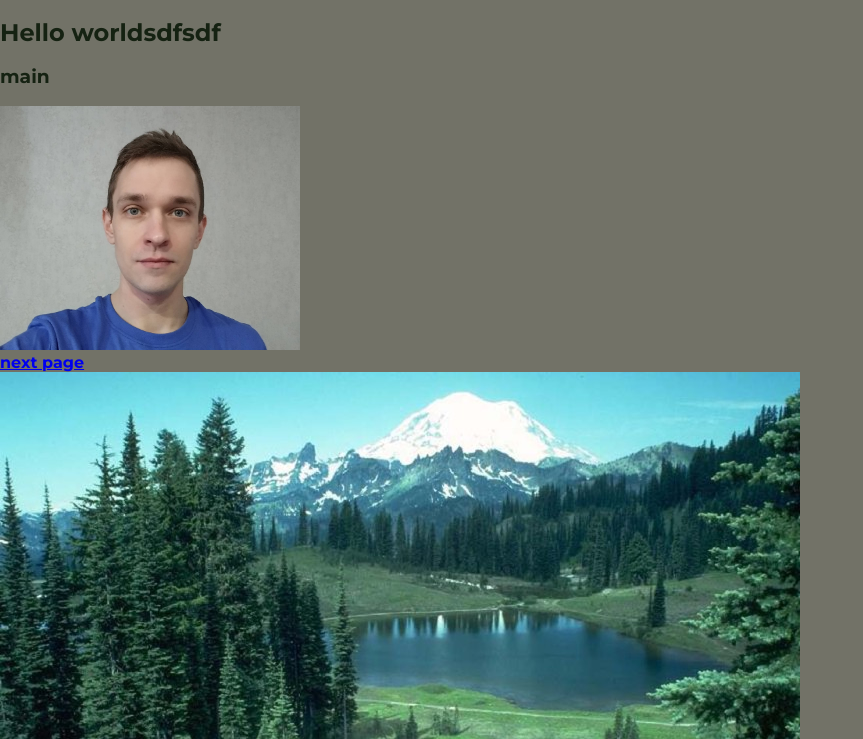
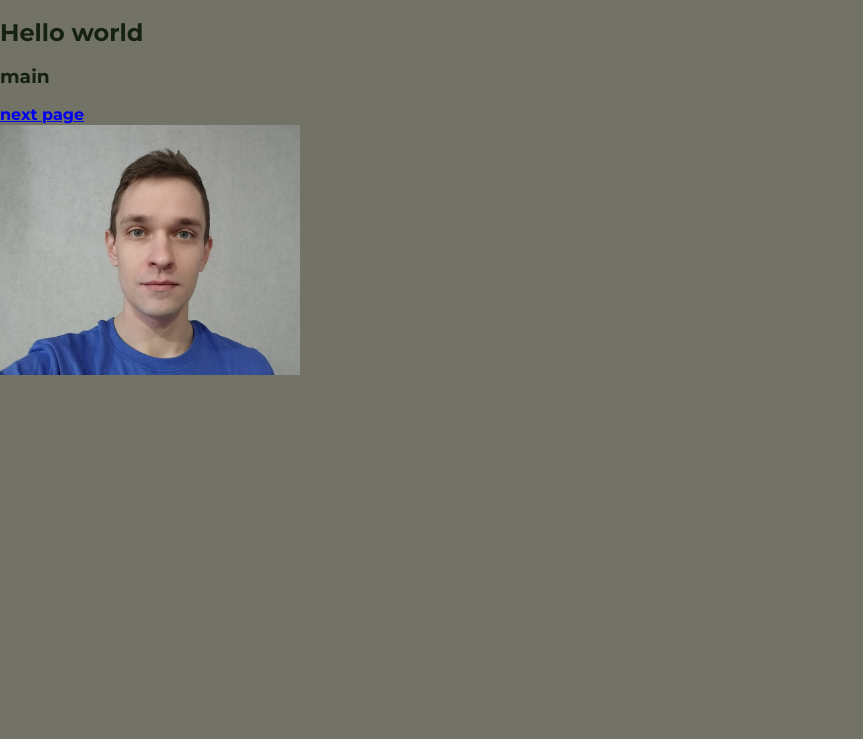
Before and after one commit to antonababkov/webpack-template, a website built with webpack: page src/index.html in a window 1280 px wide. Shown: the part 61-800 px from the top of the page, without its empty margins (0-863 px from the left). Built offline with nearby package versions, Linux system fonts and the light colour scheme; a web font is replaced by a local one.

Commit message:
removed unnecessary test data

```diff
--- a/src/index.html
+++ b/src/index.html
@@ -11,15 +11,9 @@
       <h1>Webpack</h1>
     </header>
     <div>
-      <h2>Hello worldsdfsdf</h2>
+      <h2>Hello world</h2>
       <main>
         <h3>main</h3>
-        <img
-          src="img/human-1.jpg"
-          alt="тестовое изображение"
-          width="300px"
-          height="auto"
-        />
       </main>
       <section>
         <a href="/pages/newPage.html">next page</a>
--- a/src/index.js
+++ b/src/index.js
@@ -1,14 +1,6 @@
 import './index.html' /* для автматического обновления страницы, после внесения изменений в файле */
 import './index.scss'
-import nature from './img/nature.jpeg'
 import { mult, sum } from './modules/calc.js'
-
-const imgWrap = document.querySelector('.image')
-const img = new Image();
-
-img.src = nature;
-imgWrap.append(img)
-console.log(img.src)
 
 console.log(mult(3, 4));
 console.log(sum(3, 4));
```
